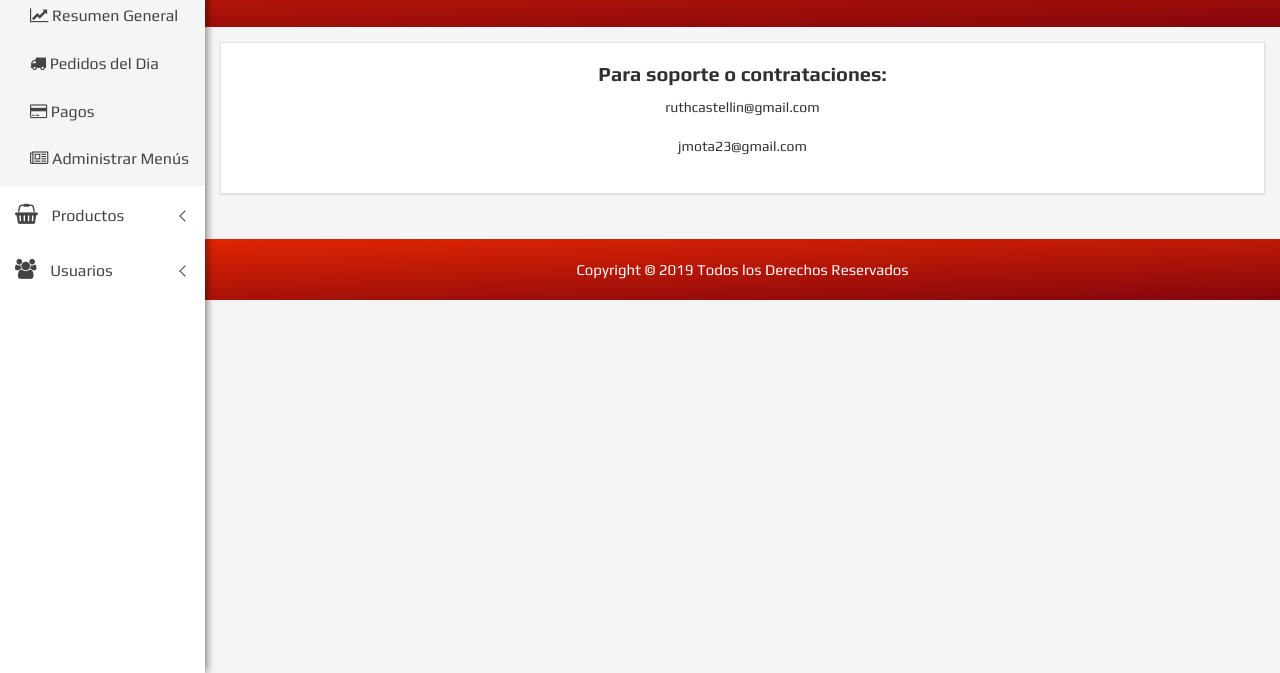
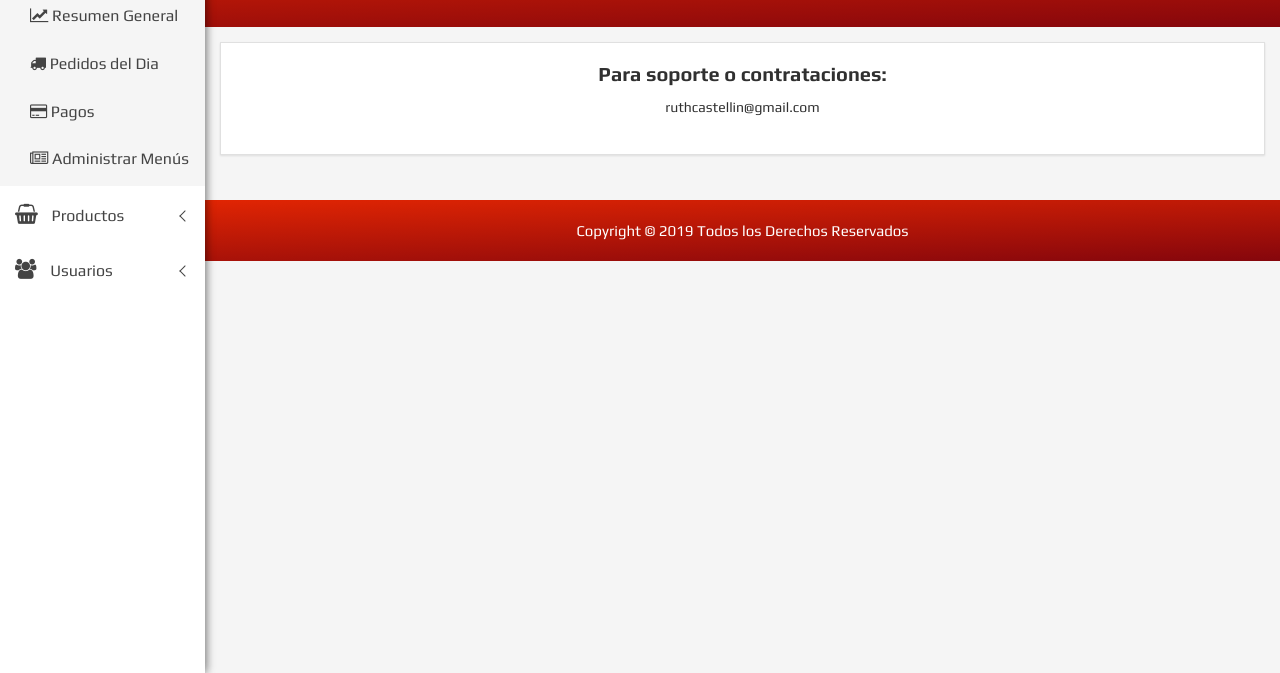
Before and after one commit to RUTHCAST/SISCOPQR, a plain HTML site: page soporte.html in a window 1280 px wide. Shown: the part 127-800 px from the top of the page. Drawn offline with Linux system fonts and the light colour scheme.

Commit message:
Update soporte.html

```diff
--- a/soporte.html
+++ b/soporte.html
@@ -722,7 +722,7 @@
                         <div class="tab-content-details mg-b-30">
                             <h2>Para soporte o contrataciones: </h2>
                             <p>ruthcastellin@gmail.com</p>
-                            <p>jmota23@gmail.com</p>
+
                         </div>
                     </div>
                 </div>
```
